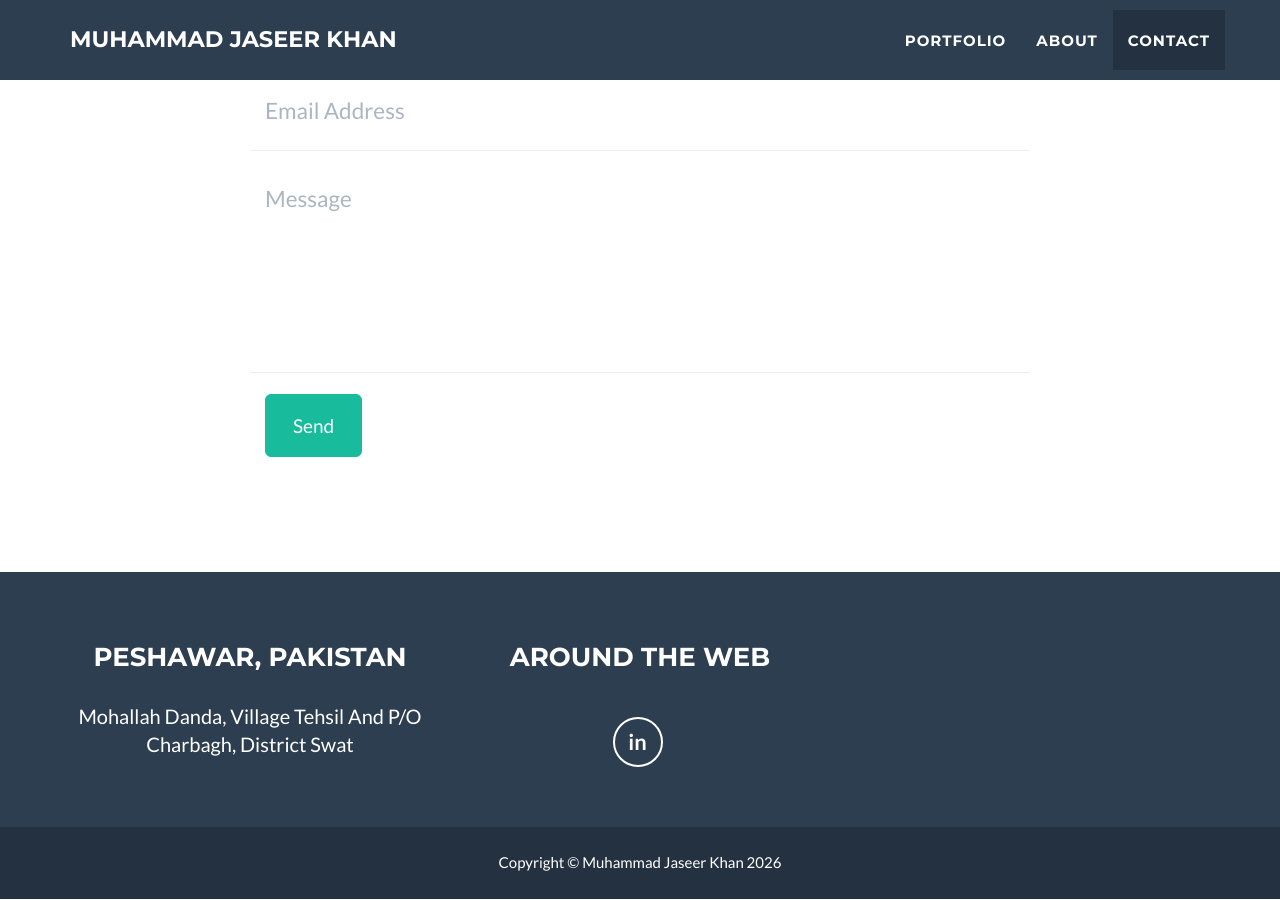
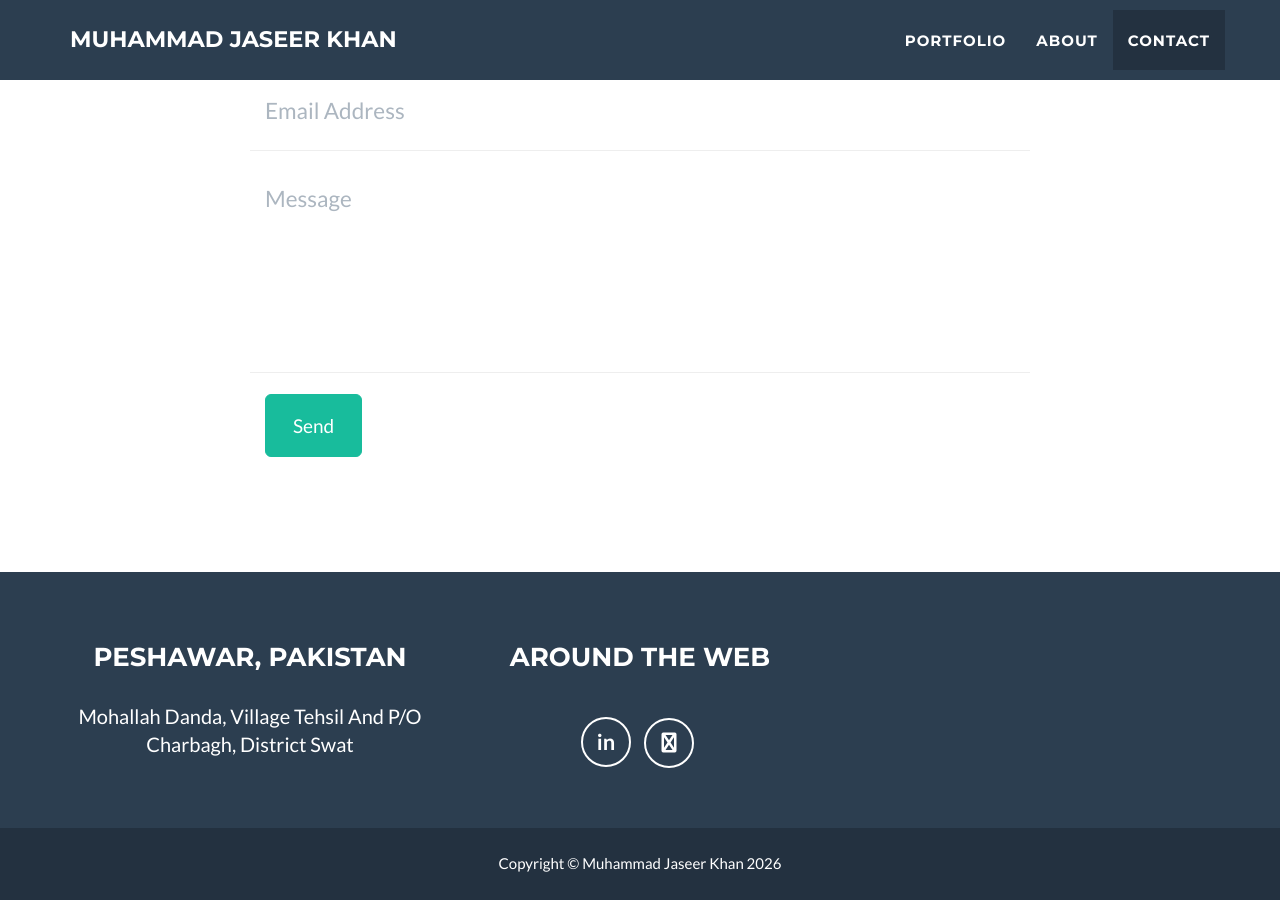
Before and after one commit to jaseerkhan/jaseerkhan.github.io, a Jekyll site: the page built from _posts/2014-07-18-project-1.markdown, in a window 1280 px wide and 900 px high, scrolled down 2945 px. Built offline with Jekyll 4.4.1, drawn with Linux system fonts in a browser that asks for light colours.

Commit message:
Reintroduced behance link

```diff
--- a/_includes/footer.html
+++ b/_includes/footer.html
@@ -18,6 +18,11 @@
             <li>
               <a href="https://www.linkedin.com/in/mjk1175/" class="btn-social btn-outline" target="_blank" style="font-size: 22px; font-weight: bold; text-decoration: none;">
                 in
+              </a>
+            </li>
+            <li>
+              <a href="#" class="btn-social btn-outline" target="_blank">
+                <i class="fa fa-fw fa-behance"></i>
               </a>
             </li>
           </ul>
```
